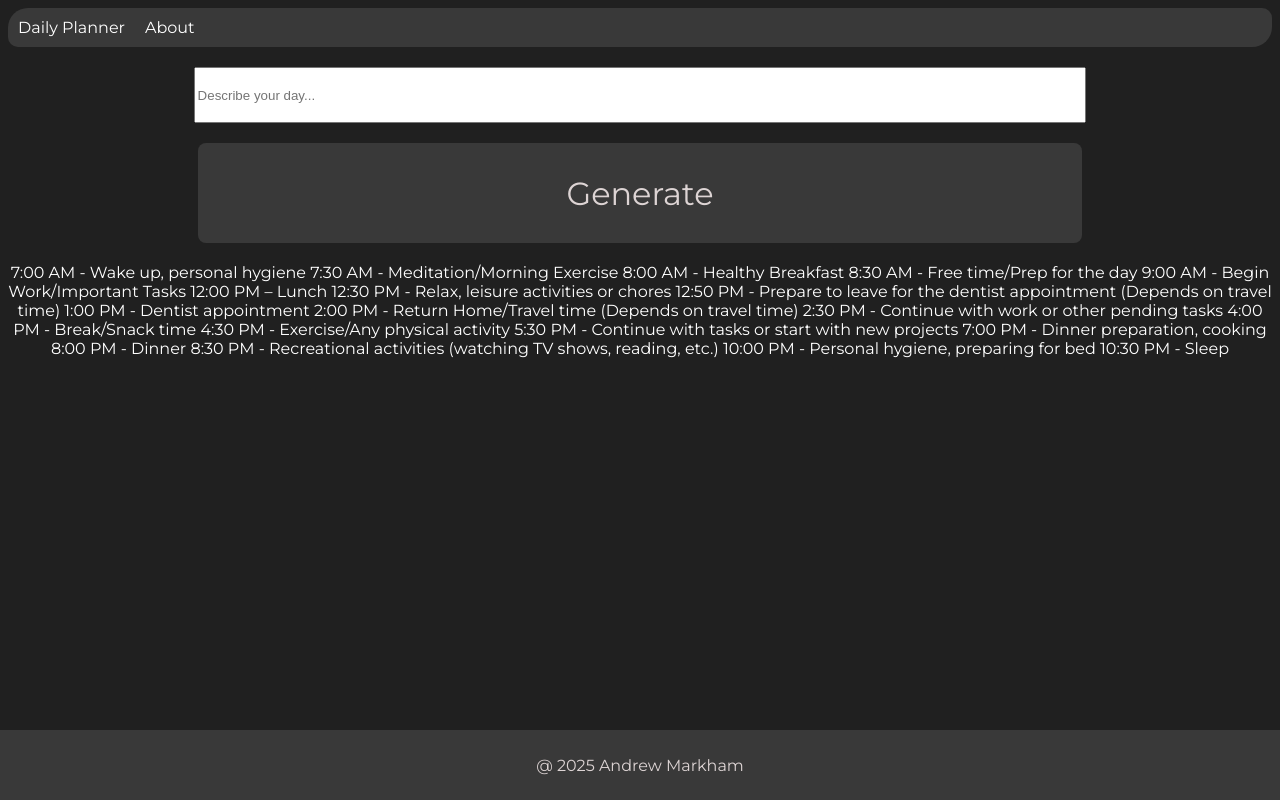
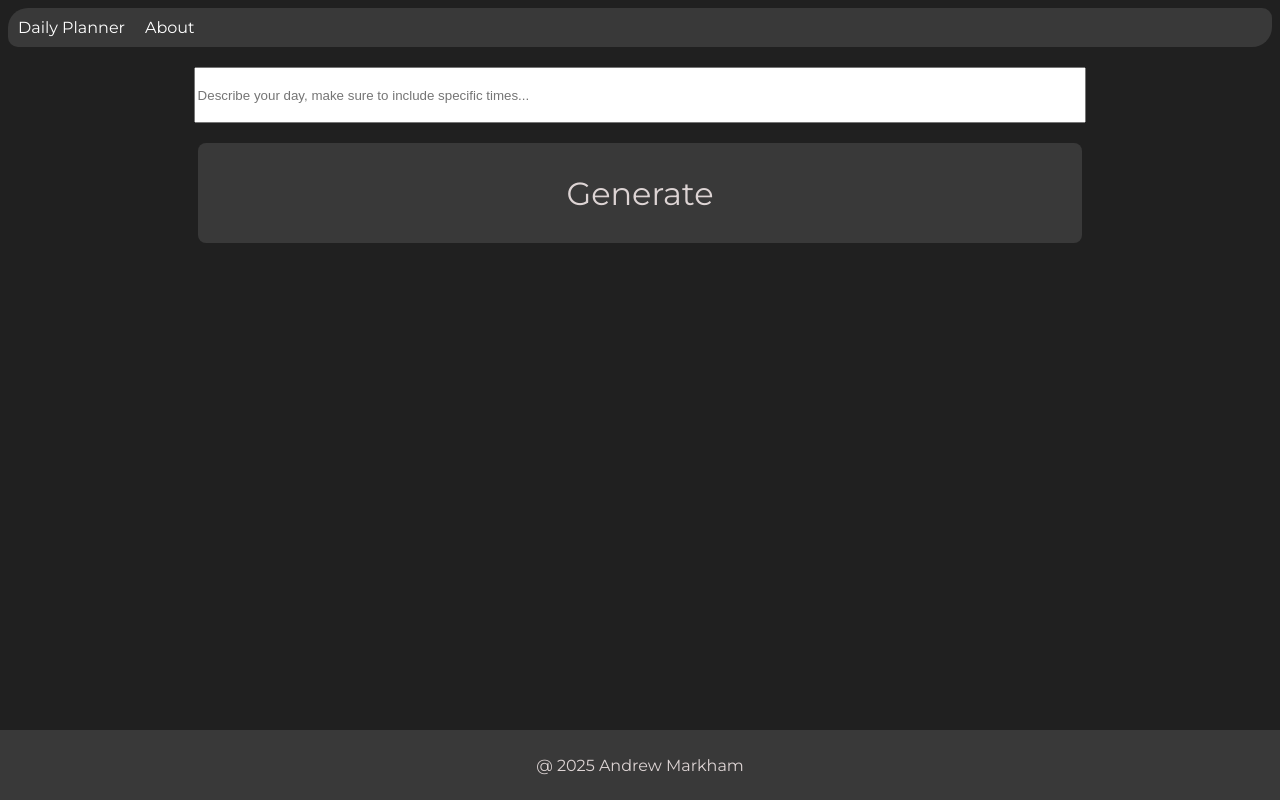
Before and after one commit to drewcmarkham/FINAL, a website: page index.html in a window 1280 px wide. Drawn offline with Linux system fonts and the light colour scheme.

Commit message:
everything works, generate prints successfuly

```diff
--- a/index.html
+++ b/index.html
@@ -17,27 +17,9 @@
         </nav>
     </header>
     <div class="inputGroup">
-        <input type='text' id="promptInfo" placeholder="Describe your day...">
+        <input type='text' id="promptInfo" placeholder="Describe your day, make sure to include specific times...">
         <button id="mainButton">Generate</button>
-        <div id="plannerOutput">7:00 AM - Wake up, personal hygiene
-            7:30 AM - Meditation/Morning Exercise
-            8:00 AM - Healthy Breakfast
-            8:30 AM - Free time/Prep for the day
-            9:00 AM - Begin Work/Important Tasks
-            12:00 PM – Lunch
-            12:30 PM - Relax, leisure activities or chores
-            12:50 PM - Prepare to leave for the dentist appointment (Depends on travel time)
-            1:00 PM - Dentist appointment
-            2:00 PM - Return Home/Travel time (Depends on travel time)
-            2:30 PM - Continue with work or other pending tasks
-            4:00 PM - Break/Snack time
-            4:30 PM - Exercise/Any physical activity
-            5:30 PM - Continue with tasks or start with new projects
-            7:00 PM - Dinner preparation, cooking
-            8:00 PM - Dinner
-            8:30 PM - Recreational activities (watching TV shows, reading, etc.)
-            10:00 PM - Personal hygiene, preparing for bed
-            10:30 PM - Sleep</div>
+        <div id="plannerOutput"></div>
     </div>
     <script>
         const input = document.getElementById("promptInfo");
@@ -51,7 +33,7 @@
                 body: JSON.stringify({ input: inputValue })
             });
             const result = await data.json();
-            document.getElementById("plannerOutput").textContent = result.planner;
+            document.getElementById("plannerOutput").innerHTML = result.planner.replace(/\n/g, '<br>');
         })
     </script>
 </body>
--- a/server.js
+++ b/server.js
@@ -36,7 +36,7 @@ const server = http.createServer(function (req, res) {
                 const response = await openai.chat.completions.create({
                     model: "gpt-4",
                     messages: [
-                        { role: "user", content: "Create a personalized daily planner based on the following details. Include time-blocked activities from morning to evening, productivity tips, reminders for meals, breaks, and any important events or goals. Structure it clearly with bullet points or time slots. Here are the details:" + input }
+                        { role: "user", content: "Create a personalized daily planner based on the following details. Include time-blocked activities from morning to evening. Structure Create a personalized daily planner based on the following details. Format the output using plain text with line breaks between entries so that it can be displayed in HTML using <br> tags. Include time-blocked activities from morning to night, with suggested start times. Keep it organized and easy to scan. Details: " + input }
                     ]
                 });
                 const planner = response.choices[0].message.content;
--- a/style.css
+++ b/style.css
@@ -70,6 +70,8 @@ button:hover {
     color: white;
     display: flex;
     justify-content: left;
+    padding: 20px;
+    border: 5px, #393939;
 }
 
 footer {
```
